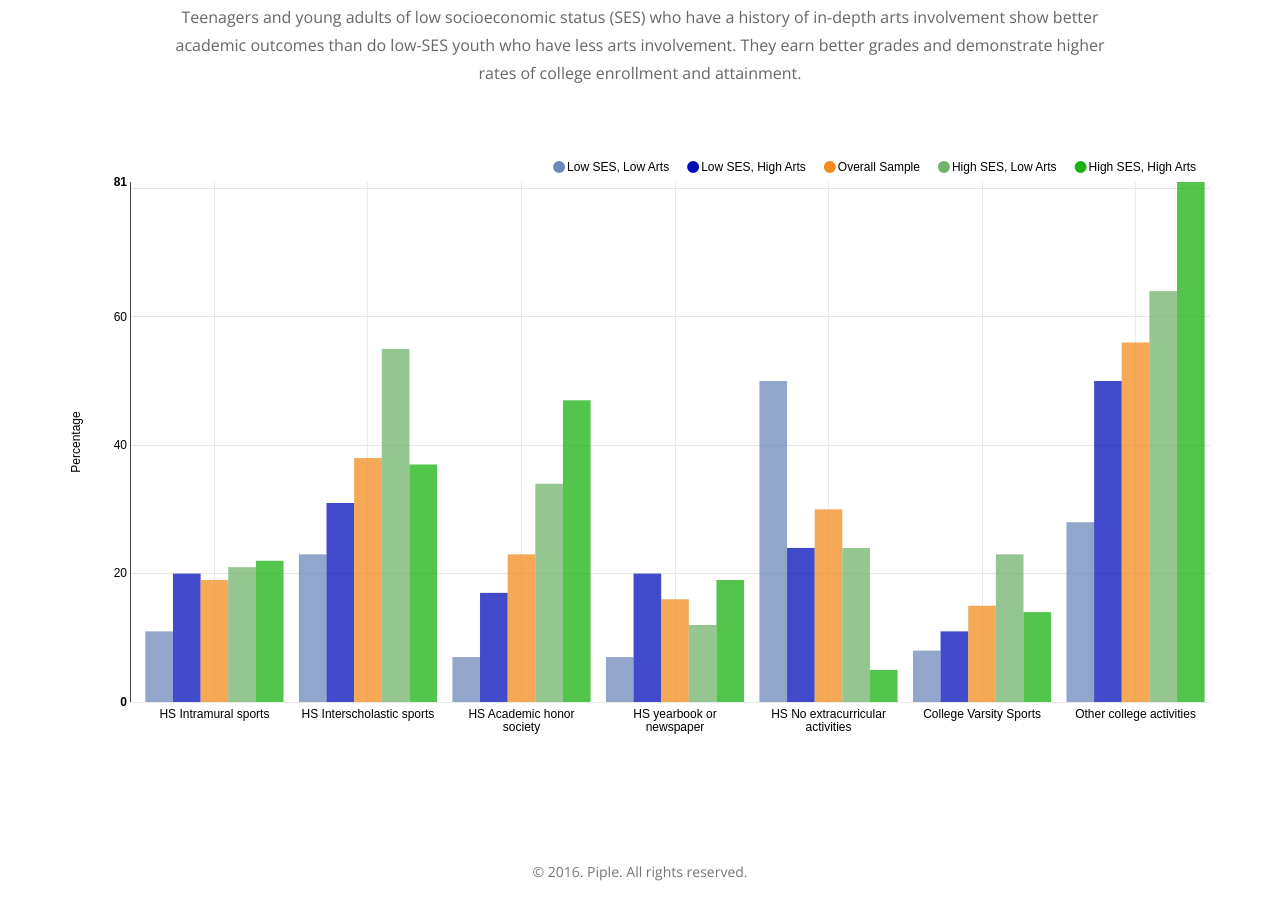
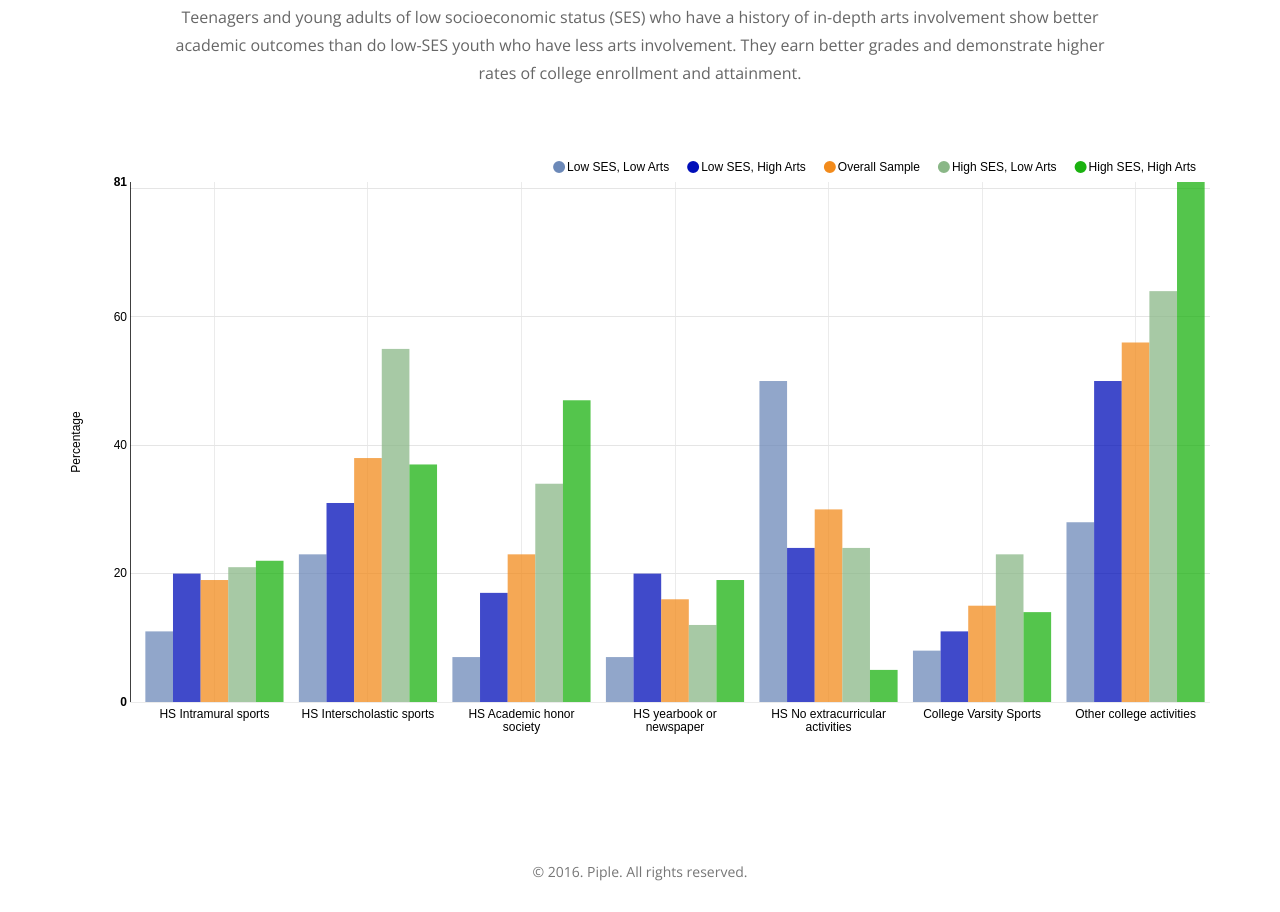
Before and after one commit to liseljensen/liseljensen.github.io, a plain HTML site: page index.html in a window 1280 px wide. Shown: the part 2225-3137 px from the top of the page. Drawn offline with nearby package versions, Linux system fonts and the light colour scheme.

Commit message:
updated green color contrast

```diff
--- a/index.html
+++ b/index.html
@@ -261,7 +261,7 @@
             chart.dispatch.on('renderEnd', function(){
                 //console.log('Render Complete');
             });
-            chart.color(["#6c89b8", "#000EB9", "#f28b1c", "#72b26d", "#1bb210"]);
+            chart.color(["#6c89b8", "#000EB9", "#f28b1c", "#8ab787", "#1bb210"]);
             chart.yAxis.axisLabel("Percentage");
             chart.yAxis.tickFormat(formatPercent);
 
```
